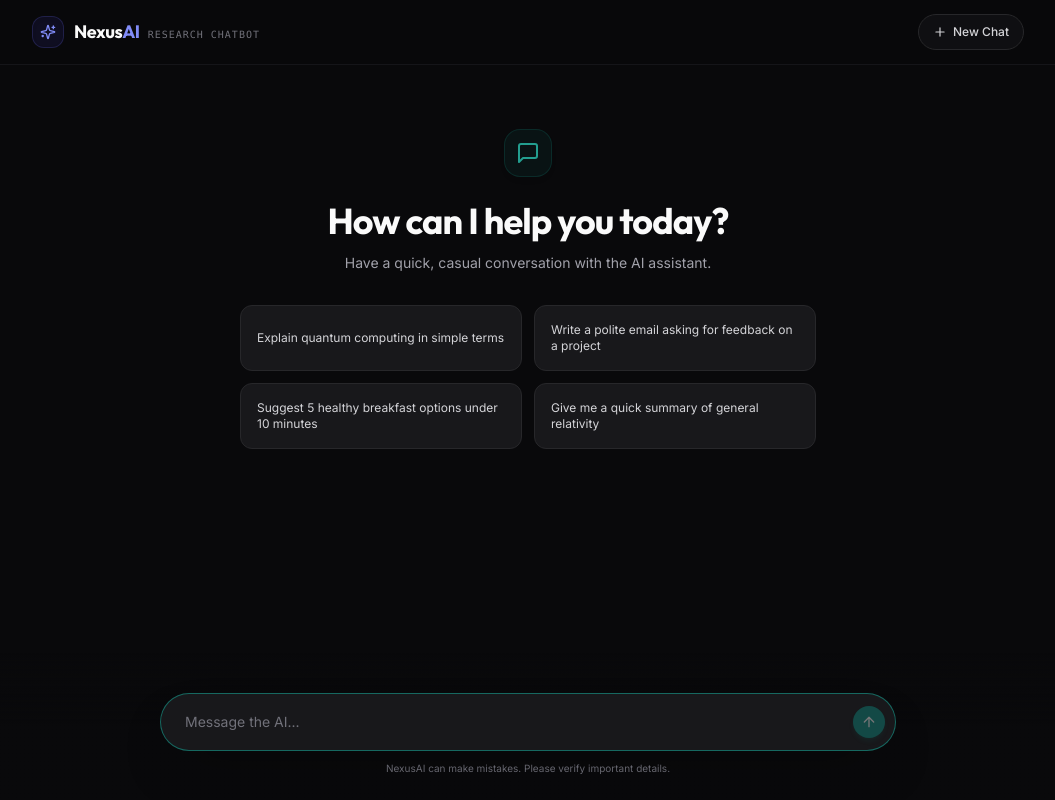
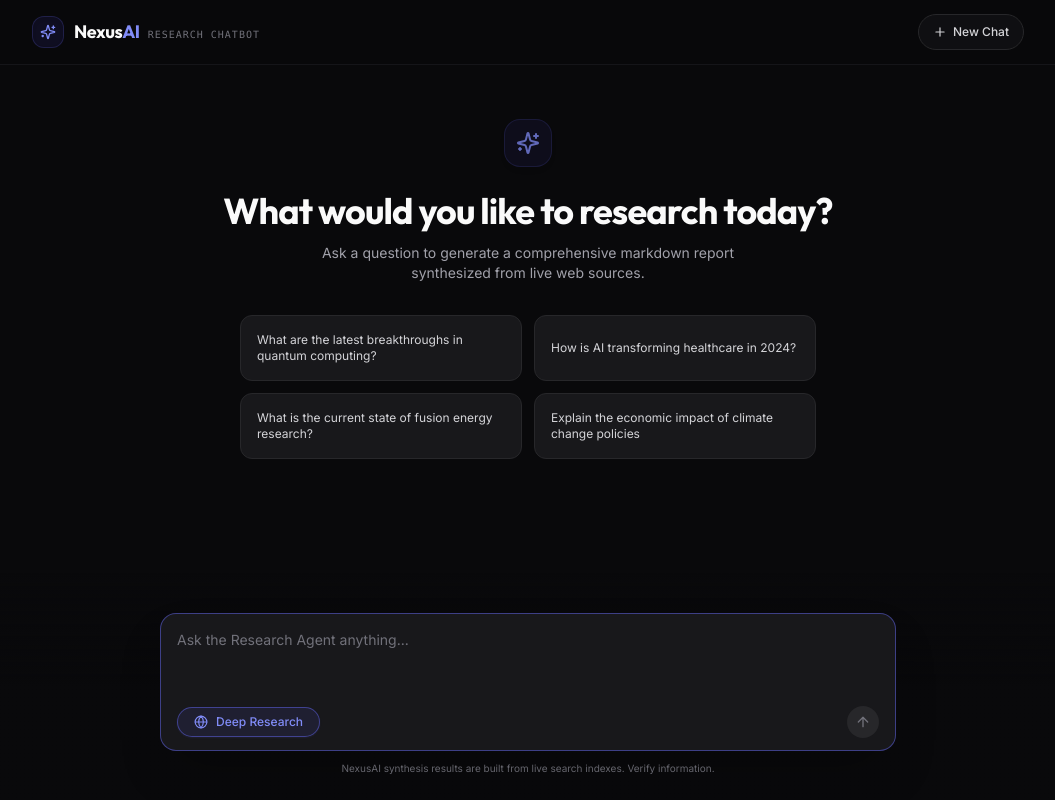
Before and after one commit to Farhan50s/research-agent, a React (Vite) app in the folder frontend/: page / in a window 1280 px wide. Shown: the whole page, without its empty margins (112-1167 px from the left). Built offline with nearby package versions, Linux system fonts and the light colour scheme.

Commit message:
feat: implement AgentMode component and update build artifacts

```diff
--- a/frontend/src/components/AgentMode.tsx
+++ b/frontend/src/components/AgentMode.tsx
@@ -1,7 +1,6 @@
 import { useState, useRef, useEffect } from "react"
 import { motion, AnimatePresence } from "framer-motion"
-import { Sparkles, ExternalLink, ArrowUp, RefreshCw, MessageSquare } from "lucide-react"
-import { Button } from "@/components/ui/button"
+import { Sparkles, ExternalLink, ArrowUp, RefreshCw, MessageSquare, Globe } from "lucide-react"
 import { Skeleton } from "@/components/ui/skeleton"
 import { toast } from "@/hooks/use-toast"
 import ReactMarkdown from "react-markdown"
@@ -20,10 +19,6 @@ interface Message {
   isLoading?: boolean;
 }
 
-interface AgentModeProps {
-  isResearchMode: boolean;
-}
-
 const suggestedResearchQueries = [
   "What are the latest breakthroughs in quantum computing?",
   "How is AI transforming healthcare in 2024?",
@@ -38,17 +33,9 @@ const suggestedSimpleQueries = [
   "Give me a quick summary of general relativity",
 ]
 
-export function AgentMode({ isResearchMode }: AgentModeProps) {
-  // Initialize welcome message dynamically based on mode
-  const [messages, setMessages] = useState<Message[]>([
-    {
-      id: "welcome",
-      role: "assistant",
-      text: isResearchMode
-        ? "Hello! I am your AI Research Agent. Ask me anything, and I will search the web, synthesize multiple sources, and write a detailed research report for you."
-        : "Hello! How can I help you today? I'm ready for a quick, conversational exchange.",
-    },
-  ])
+export function AgentMode() {
+  const [isResearchMode, setIsResearchMode] = useState(true)
+  const [messages, setMessages] = useState<Message[]>([])
   const [input, setInput] = useState("")
   const [loading, setLoading] = useState(false)
 
@@ -64,6 +51,11 @@ export function AgentMode({ isResearchMode }: AgentModeProps) {
   useEffect(() => {
     inputRef.current?.focus()
   }, [])
+
+  // Welcome message based on mode
+  const welcomeText = isResearchMode
+    ? "Hello! I am your AI Research Agent. Ask me anything, and I will search the web, synthesize multiple sources, and write a detailed research report for you."
+    : "Hello! How can I help you today? I'm ready for a quick, conversational exchange."
 
   const handleSubmit = async (q?: string) => {
     const queryText = q ?? input
@@ -152,9 +144,9 @@ export function AgentMode({ isResearchMode }: AgentModeProps) {
   const suggestedQueries = isResearchMode ? suggestedResearchQueries : suggestedSimpleQueries
 
   // Dynamic visual styling based on toggle mode
-  const sendButtonBg = isResearchMode
-    ? "bg-indigo-600 hover:bg-indigo-500 shadow-indigo-600/20"
-    : "bg-teal-600 hover:bg-teal-500 shadow-teal-600/20"
+  const sendButtonColor = input.trim()
+    ? "bg-indigo-600 hover:bg-indigo-500 text-white cursor-pointer"
+    : "bg-zinc-800 text-zinc-500 cursor-not-allowed"
 
   const iconColor = isResearchMode ? "text-indigo-400" : "text-teal-400"
   const iconBg = isResearchMode ? "bg-indigo-600/10 border-indigo-500/20" : "bg-teal-600/10 border-teal-500/20"
@@ -162,11 +154,11 @@ export function AgentMode({ isResearchMode }: AgentModeProps) {
   const focusRingColor = isResearchMode ? "focus-within:ring-indigo-500/10" : "focus-within:ring-teal-500/10"
 
   return (
-    <div className="flex flex-col flex-1 max-w-3xl w-full mx-auto px-4 pb-32 pt-6">
+    <div className="flex flex-col flex-1 max-w-3xl w-full mx-auto px-4 pb-44 pt-6">
       {/* Scrollable messages container */}
       <div className="flex-1 space-y-6">
         <AnimatePresence initial={false}>
-          {messages.length === 1 ? (
+          {messages.length === 0 ? (
             /* EMPTY STATE GREETING */
             <motion.div
               key="empty-state"
@@ -208,7 +200,17 @@ export function AgentMode({ isResearchMode }: AgentModeProps) {
             </motion.div>
           ) : (
             /* MESSAGE THREAD */
-            messages.slice(1).map((message) => {
+            <div className="space-y-6">
+              {/* Manual Welcome Message at start of thread */}
+              <div className="flex justify-start w-full">
+                <div className="max-w-[85%] sm:max-w-[80%] text-left">
+                  <div className="prose-nexus text-zinc-200 bg-transparent px-2">
+                    <p className="text-sm text-zinc-300 leading-relaxed mb-4">{welcomeText}</p>
+                  </div>
+                </div>
+              </div>
+
+              {messages.map((message) => {
                 const isUser = message.role === "user"
 
                 return (
@@ -318,40 +320,56 @@ export function AgentMode({ isResearchMode }: AgentModeProps) {
                     </div>
                   </motion.div>
                 )
-            })
+              })}
+            </div>
           )}
         </AnimatePresence>
         <div ref={messagesEndRef} />
       </div>
 
-      {/* Sticky Bottom Input Area */}
+      {/* Sticky Bottom DeepSeek-style Input Area */}
       <div className="fixed bottom-0 left-0 right-0 bg-gradient-to-t from-background via-background to-transparent pt-10 pb-6 z-20">
         <div className="max-w-3xl mx-auto px-4">
-          <div className={`relative flex items-center bg-zinc-900 border border-zinc-800 rounded-full px-6 py-2 shadow-2xl ${focusBorderColor} ${focusRingColor} transition-all duration-300`}>
+          <div className={`relative flex flex-col bg-zinc-900 border border-zinc-800 rounded-2xl shadow-2xl ${focusBorderColor} ${focusRingColor} transition-all duration-300 overflow-hidden`}>
+            {/* Top Half: Text Input */}
             <textarea
               ref={inputRef}
-              rows={1}
+              rows={3}
               value={input}
               onChange={(e) => setInput(e.target.value)}
               onKeyDown={handleKeyDown}
               placeholder={isResearchMode ? "Ask the Research Agent anything..." : "Message the AI..."}
-              className="w-full bg-transparent border-0 outline-none text-zinc-100 placeholder:text-zinc-500 text-sm py-2.5 pr-12 resize-none max-h-36 overflow-y-auto"
-              style={{ height: "auto" }}
+              className="w-full bg-transparent border-0 outline-none text-zinc-100 placeholder:text-zinc-500 text-sm p-4 resize-none min-h-[80px]"
             />
-            <div className="absolute right-2.5">
-              <Button
+
+            {/* Bottom Half: Action Bar */}
+            <div className="flex items-center justify-between px-4 pb-3">
+              {/* Deep Research Toggle Button on Left */}
+              <button
+                onClick={() => setIsResearchMode(!isResearchMode)}
+                className={`rounded-full px-4 py-1.5 flex items-center gap-2 text-xs font-medium transition-all duration-200 select-none ${
+                  isResearchMode
+                    ? "text-indigo-400 bg-indigo-500/10 border border-indigo-500/50 shadow-sm shadow-indigo-500/10"
+                    : "text-zinc-400 bg-transparent border border-zinc-700 hover:bg-zinc-850 hover:text-zinc-200"
+                }`}
+              >
+                <Globe className={`w-3.5 h-3.5 ${isResearchMode ? "text-indigo-400" : "text-zinc-400"}`} />
+                Deep Research
+              </button>
+
+              {/* Send Button on Right */}
+              <button
                 id="chat-send-btn"
                 onClick={() => handleSubmit()}
                 disabled={!input.trim() || loading}
-                size="icon"
-                className={`h-8 w-8 rounded-full text-white disabled:opacity-40 transition-all shadow-md ${sendButtonBg}`}
+                className={`p-2 rounded-full transition-all flex items-center justify-center ${sendButtonColor}`}
               >
                 {loading ? (
-                  <RefreshCw className="w-3.5 h-3.5 animate-spin" />
+                  <RefreshCw className="w-4 h-4 animate-spin" />
                 ) : (
                   <ArrowUp className="w-4 h-4" />
                 )}
-              </Button>
+              </button>
             </div>
           </div>
           <p className="text-[10px] text-zinc-500 text-center mt-2.5 select-none">
```
Also changed, not shown: 5 other files (tests, documents, lock files or other folders). Lines whose indentation alone changed are shown as unchanged.
